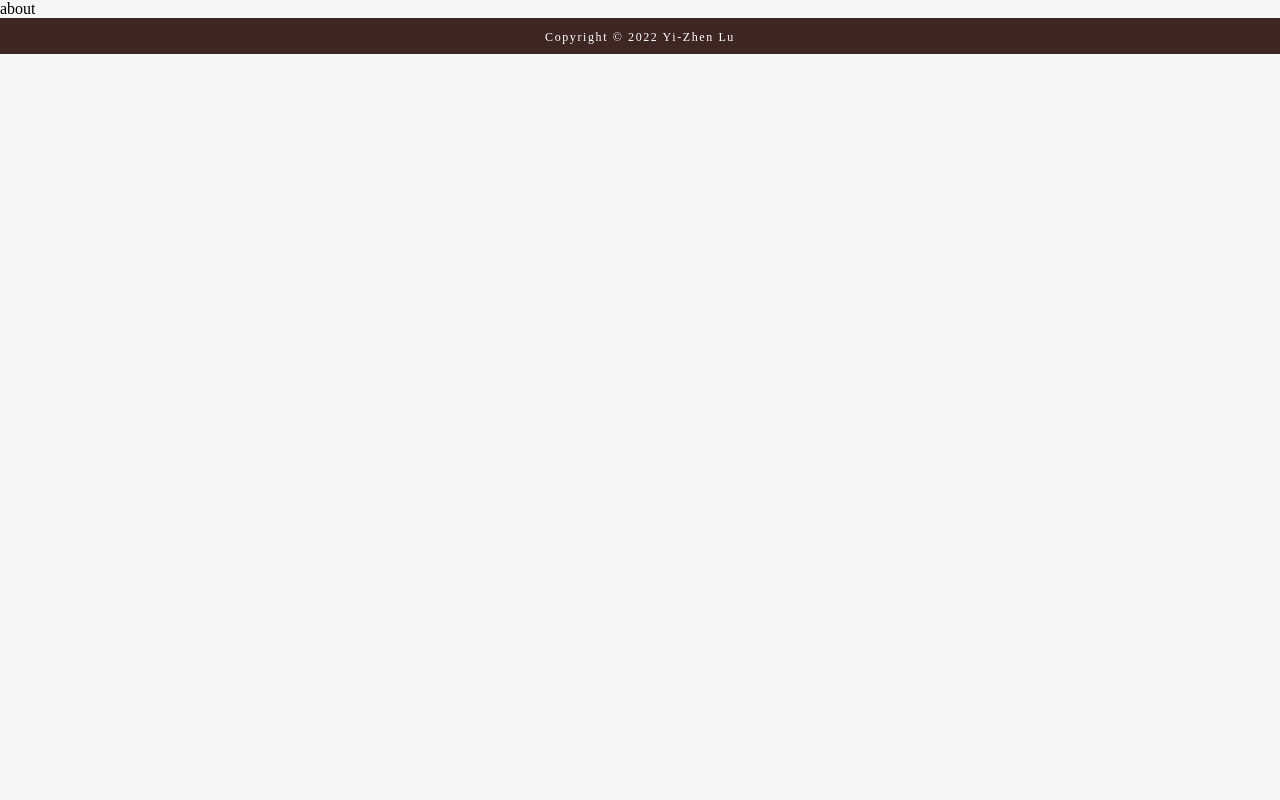
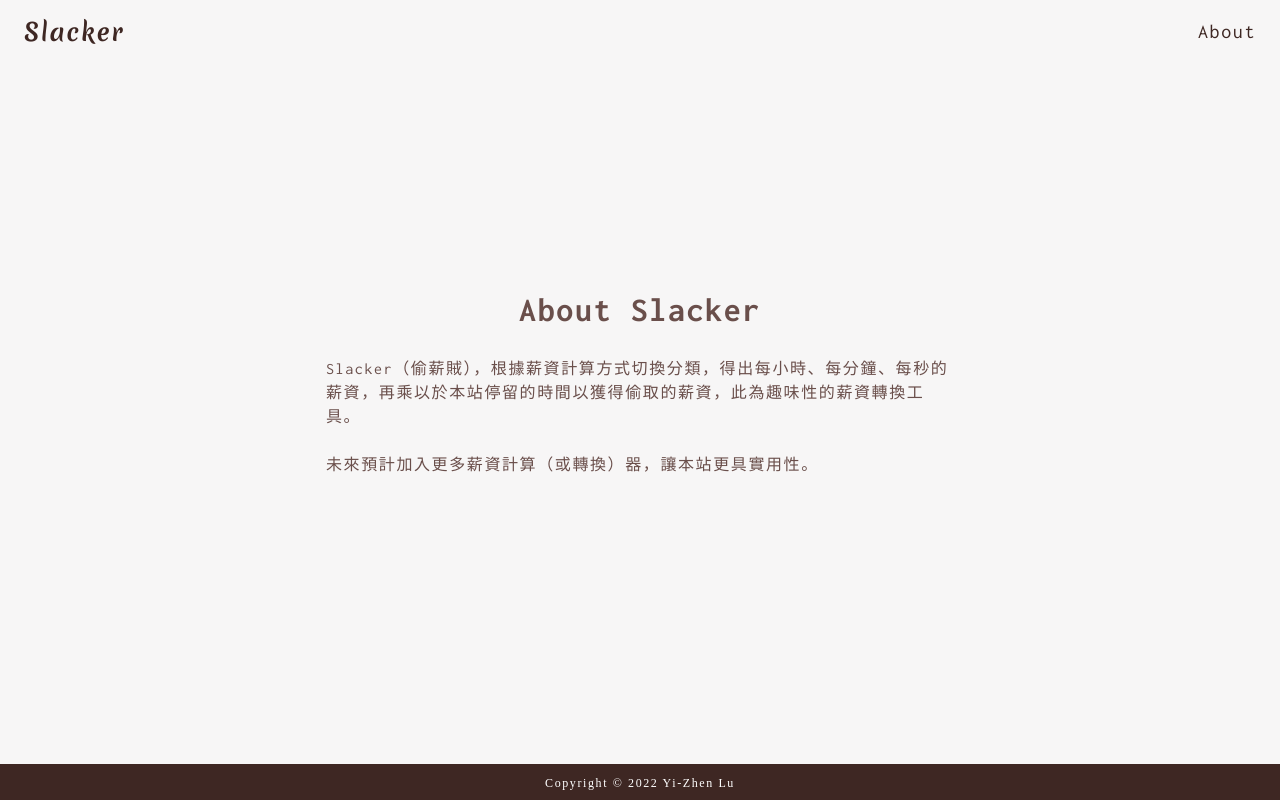
Before and after one commit to ellallu0903/react-slacker, a React (Create React App) app: page /about in a window 1280 px wide. Built offline with nearby package versions, Linux system fonts and the light colour scheme.

Commit message:
Feat: add about description
1. About description. 2. Fix navbar RWD content.

```diff
--- a/public/index.html
+++ b/public/index.html
@@ -24,10 +24,17 @@
       work correctly both with client-side routing and a non-root public URL.
       Learn how to configure a non-root public URL by running `npm run build`.
     -->
+    <!-- Google Fonts -->
     <link rel="preconnect" href="https://fonts.googleapis.com" />
     <link rel="preconnect" href="https://fonts.gstatic.com" crossorigin />
     <link
       href="https://fonts.googleapis.com/css2?family=Merienda:wght@400;700&display=swap"
+      rel="stylesheet"
+    />
+    <link rel="preconnect" href="https://fonts.googleapis.com" />
+    <link rel="preconnect" href="https://fonts.gstatic.com" crossorigin />
+    <link
+      href="https://fonts.googleapis.com/css2?family=Inconsolata:wght@200;300;400;500;600;700;800;900&display=swap"
       rel="stylesheet"
     />
     <title>Slacker</title>
--- a/src/components/SalaryCalculator.js
+++ b/src/components/SalaryCalculator.js
@@ -132,6 +132,10 @@ const SalaryCalculator = () => {
         alignItems="center"
         sx={{
           height: "100%",
+          pt: {
+            xs: "36px",
+            sm: "0",
+          },
         }}
       >
         <ToggleButtonGroup
--- a/src/components/layout/Header.js
+++ b/src/components/layout/Header.js
@@ -1,19 +1,96 @@
-import * as React from "react";
+import React, { useState } from "react";
 import AppBar from "@mui/material/AppBar";
 import Box from "@mui/material/Box";
 import Toolbar from "@mui/material/Toolbar";
+import Drawer from "@mui/material/Drawer";
+import IconButton from "@mui/material/IconButton";
+import MenuIcon from "@mui/icons-material/Menu";
+import CloseIcon from "@mui/icons-material/Close";
+
 import Typography from "@mui/material/Typography";
 import { theme } from "../common/commonMuiTheme";
 
-export default function Header() {
+const drawerWidth = "100%";
+
+export default function Header(props) {
+  const { window } = props;
+  const [mobileOpen, setMobileOpen] = useState(false);
+  const container =
+    window !== undefined ? () => window().document.body : undefined;
+
+  const handleDrawerToggle = () => {
+    setMobileOpen(!mobileOpen);
+  };
+
+  const drawer = (
+    <Box
+      onClick={handleDrawerToggle}
+      sx={{
+        textAlign: "center",
+        height: "100%",
+        display: "flex",
+        flexDirection: "column",
+        justifyContent: "center",
+        alignItems: "center",
+      }}
+    >
+      <IconButton
+        color="inherit"
+        aria-label="close drawer"
+        edge="start"
+        onClick={handleDrawerToggle}
+        sx={{
+          display: { sm: "none" },
+          alignItems: "center",
+          position: "absolute",
+          top: 8,
+          right: 16,
+        }}
+      >
+        <CloseIcon />
+      </IconButton>
+      <Typography
+        variant="h4"
+        noWrap
+        component="h4"
+        sx={{
+          fontFamily: "Merienda",
+          fontWeight: 700,
+          letterSpacing: ".1rem",
+          textDecoration: "none",
+          color: theme.palette.primary.main,
+          mb: 5,
+        }}
+      >
+        Slacker
+      </Typography>
+      <Typography
+        variant="h4"
+        noWrap
+        component="a"
+        href="/about"
+        sx={{
+          fontFamily: "Inconsolata",
+          fontWeight: 400,
+          letterSpacing: ".1rem",
+          textDecoration: "none",
+          color: theme.palette.primary.light,
+        }}
+      >
+        About
+      </Typography>
+    </Box>
+  );
+
   return (
     <Box sx={{ flexGrow: 1 }}>
       <AppBar
+        component="nav"
         position="fixed"
         color="transparent"
         style={{ boxShadow: "none" }}
       >
-        <Toolbar>
+        <Toolbar sx={{ display: "flex", justifyContent: "space-between" }}>
           <Typography
             variant="h5"
             noWrap
@@ -29,8 +106,55 @@ export default function Header() {
           >
             Slacker
           </Typography>
+          <Box sx={{ display: { xs: "none", sm: "block" } }}>
+            <Typography
+              variant="h6"
+              noWrap
+              component="a"
+              href="/about"
+              sx={{
+                fontFamily: "Inconsolata",
+                fontWeight: 400,
+                letterSpacing: ".1rem",
+                textDecoration: "none",
+                color: theme.palette.primary.main,
+              }}
+            >
+              About
+            </Typography>
+          </Box>
+          <IconButton
+            color="inherit"
+            aria-label="open drawer"
+            edge="start"
+            onClick={handleDrawerToggle}
+            sx={{ display: { sm: "none" }, alignItems: "center" }}
+          >
+            <MenuIcon />
+          </IconButton>
         </Toolbar>
       </AppBar>
+      <Box component="nav">
+        <Drawer
+          container={container}
+          variant="temporary"
+          open={mobileOpen}
+          anchor="right"
+          onClose={handleDrawerToggle}
+          ModalProps={{
+            keepMounted: true, // Better open performance on mobile.
+          }}
+          sx={{
+            display: { xs: "block", sm: "none" },
+            "& .MuiDrawer-paper": {
+              boxSizing: "border-box",
+              width: drawerWidth,
+            },
+          }}
+        >
+          {drawer}
+        </Drawer>
+      </Box>
     </Box>
   );
 }
--- a/src/components/pages/About.js
+++ b/src/components/pages/About.js
@@ -1,5 +1,80 @@
-const App = () => {
-  return <div>about</div>;
+import React, { useState, useEffect } from "react";
+import { Box } from "@mui/system";
+import Grid from "@mui/system/Unstable_Grid";
+import Typography from "@mui/material/Typography";
+import { theme } from "../common/commonMuiTheme";
+
+const About = () => {
+  return (
+    <Box
+      sx={{
+        height: "calc(100% - 36px)",
+      }}
+    >
+      <Grid
+        container
+        direction="column"
+        justifyContent="center"
+        alignItems="center"
+        sx={{ height: "100%" }}
+      >
+        <Typography
+          variant="h4"
+          noWrap
+          component="a"
+          href="/about"
+          sx={{
+            fontFamily: "Inconsolata",
+            fontWeight: 700,
+            letterSpacing: ".1rem",
+            textDecoration: "none",
+            color: theme.palette.primary.light,
+          }}
+        >
+          About Slacker
+        </Typography>
+        <Grid
+          container
+          direction="column"
+          justifyContent="center"
+          alignItems="center"
+        >
+          <Grid xs={9} sm={6}>
+            <Typography
+              variant="p"
+              component="p"
+              sx={{
+                fontFamily: "Inconsolata",
+                fontWeight: 400,
+                letterSpacing: ".1rem",
+                textDecoration: "none",
+                color: theme.palette.primary.light,
+                mt: 3,
+              }}
+            >
+              Slacker（偷薪賊），根據薪資計算方式切換分類，得出每小時、每分鐘、每秒的薪資，再乘以於本站停留的時間以獲得偷取的薪資，此為趣味性的薪資轉換工具。
+            </Typography>
+          </Grid>
+          <Grid xs={9} sm={6}>
+            <Typography
+              variant="p"
+              component="p"
+              sx={{
+                fontFamily: "Inconsolata",
+                fontWeight: 400,
+                letterSpacing: ".1rem",
+                textDecoration: "none",
+                color: theme.palette.primary.light,
+                mt: 3,
+              }}
+            >
+              未來預計加入更多薪資計算（或轉換）器，讓本站更具實用性。
+            </Typography>
+          </Grid>
+        </Grid>
+      </Grid>
+    </Box>
+  );
 };
 
-export default App;
+export default About;
```
